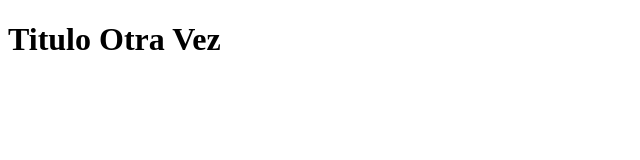
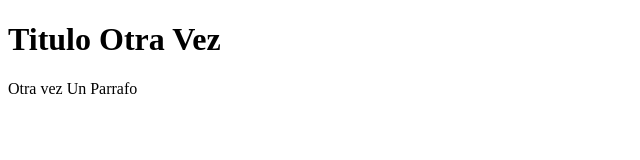
Before and after one commit to MrKenv/Repositorio-de-Prueba, a plain HTML site: page index.html in a window 1280 px wide. Shown: the whole page, without its empty margins (0-640 px from the left). Drawn offline with Linux system fonts and the light colour scheme.

Commit message:
Otra vez el primer parrafo

```diff
--- a/index.html
+++ b/index.html
@@ -10,6 +10,7 @@
 
 <h1>Titulo Otra Vez</h1>
 
+<p>Otra vez Un Parrafo</p>
 
 </body>
 </html>
```
